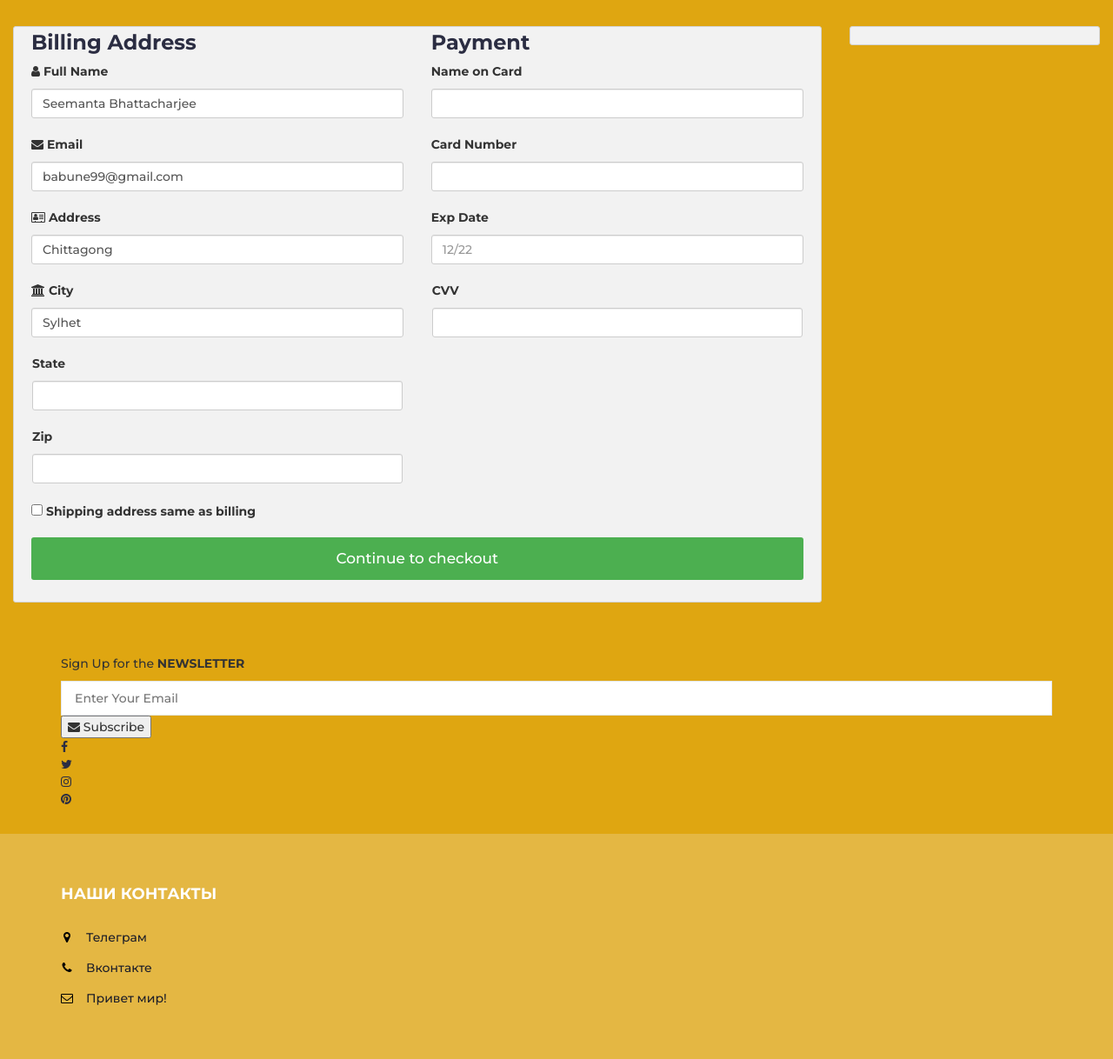
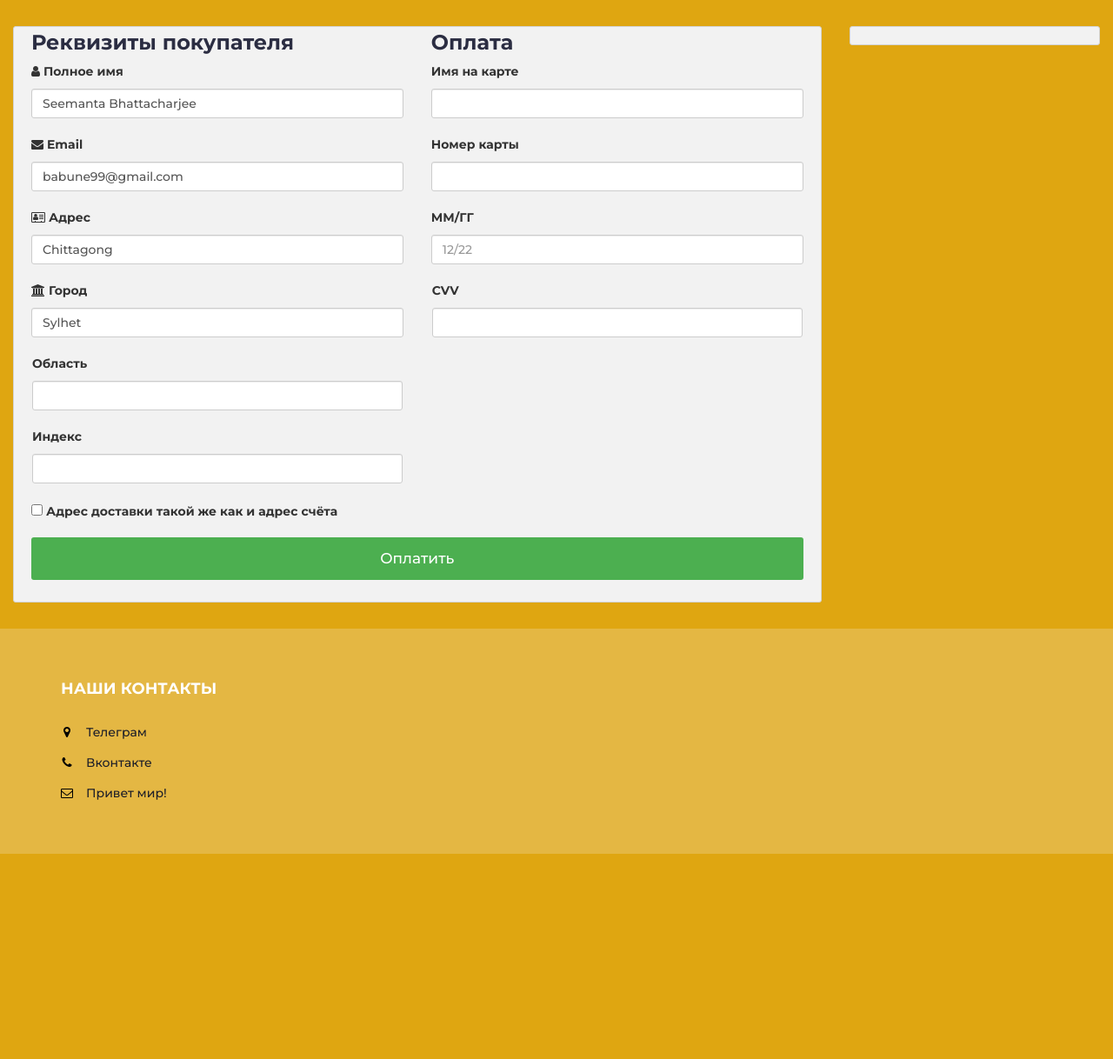
Before and after one commit to Lyub1m1y/shop, a PHP site: page /myfiles/checkout.php in a window 1280 px wide. Shown: the part 225-1443 px from the top of the page at 87% size. After the commit the page ends 1207 px from the top, so only its background shows below. Run offline with PHP 8.4, Linux system fonts and the light colour scheme; a user stored in the database is signed in; data comes from the database, SQL or seed files in the repository; data that the repository does not hold is empty; some libraries are stand-ins or nearby versions.

Commit message:
translate страница оплаты, убрал нижнюю подписку на новости

```diff
--- a/checkout.php
+++ b/checkout.php
@@ -120,23 +120,23 @@ span.price {
 					<div class="row-checkout">
 
 					<div class="col-50">
-						<h3>Billing Address</h3>
-						<label for="fname"><i class="fa fa-user" ></i> Full Name</label>
+						<h3>Реквизиты покупателя</h3>
+						<label for="fname"><i class="fa fa-user" ></i> Полное имя</label>
 						<input type="text" id="fname" class="form-control" name="firstname" pattern="^[a-zA-Z ]+$"  value="'.$row["first_name"].' '.$row["last_name"].'">
 						<label for="email"><i class="fa fa-envelope"></i> Email</label>
 						<input type="text" id="email" name="email" class="form-control" pattern="^[_a-z0-9-]+(\.[_a-z0-9-]+)*@[a-z0-9]+(\.[a-z]{2,4})$" value="'.$row["email"].'" required>
-						<label for="adr"><i class="fa fa-address-card-o"></i> Address</label>
+						<label for="adr"><i class="fa fa-address-card-o"></i> Адрес</label>
 						<input type="text" id="adr" name="address" class="form-control" value="'.$row["address1"].'" required>
-						<label for="city"><i class="fa fa-institution"></i> City</label>
+						<label for="city"><i class="fa fa-institution"></i> Город</label>
 						<input type="text" id="city" name="city" class="form-control" value="'.$row["address2"].'" pattern="^[a-zA-Z ]+$" required>
 
 						<div class="row">
 						<div class="col-50">
-							<label for="state">State</label>
+							<label for="state">Область</label>
 							<input type="text" id="state" name="state" class="form-control" pattern="^[a-zA-Z ]+$" required>
 						</div>
 						<div class="col-50">
-							<label for="zip">Zip</label>
+							<label for="zip">Индекс</label>
 							<input type="text" id="zip" name="zip" class="form-control" pattern="^[0-9]{6}(?:-[0-9]{4})?$" required>
 						</div>
 						</div>
@@ -144,18 +144,18 @@ span.price {
 
 
 					<div class="col-50">
-						<h3>Payment</h3>
+						<h3>Оплата</h3>
 
 
 
-						<label for="cname">Name on Card</label>
+						<label for="cname">Имя на карте</label>
 						<input type="text" id="cname" name="cardname" class="form-control" pattern="^[a-zA-Z ]+$" required>
 
 						<div class="form-group" id="card-number-field">
-                        <label for="cardNumber">Card Number</label>
+                        <label for="cardNumber">Номер карты</label>
                         <input type="text" class="form-control" id="cardNumber" name="cardNumber" required>
                     </div>
-						<label for="expdate">Exp Date</label>
+						<label for="expdate">ММ/ГГ</label>
 						<input type="text" id="expdate" name="expdate" class="form-control" pattern="^((0[1-9])|(1[0-2]))\/(\d{2})$" placeholder="12/22"required>
 
 
@@ -170,7 +170,7 @@ span.price {
 					</div>
 					</div>
 					</div>
-					<label><input type="CHECKBOX" name="q" class="roomselect" value="conform" required> Shipping address same as billing
+					<label><input type="CHECKBOX" name="q" class="roomselect" value="conform" required> Адрес доставки такой же как и адрес счёта
 					</label>';
 					$i=1;
 					$total=0;
@@ -196,7 +196,7 @@ span.price {
 				<input type="hidden" name="total_count" value="'.$total_count.'">
 					<input type="hidden" name="total_price" value="'.$total.'">
 
-					<input type="submit" id="submit" value="Continue to checkout" class="checkout-btn">
+					<input type="submit" id="submit" value="Оплатить" class="checkout-btn">
 				</form>
 				</div>
 			</div>
@@ -227,7 +227,7 @@ span.price {
 
 					<table class='table table-condensed'>
 					<thead><tr>
-					<th >no</th>
+					<th >Номер</th>
 					<th >Товар</th>
 					<th >	Количество	</th>
 					<th >	Стоимость</th></tr>
@@ -262,7 +262,7 @@ span.price {
 				</table>
 				<hr>
 
-				<h3>total<span class='price' style='color:black'><b>$$total</b></span></h3>";
+				<h3>Итого<span class='price' style='color:black'><b>₽$total</b></span></h3>";
 
 				}
 				?>
@@ -271,39 +271,7 @@ span.price {
 		</div>
 	</div>
 </section>
-		<div id="newsletter" class="section">
-			<!-- container -->
-			<div class="container">
-				<!-- row -->
-				<div class="row">
-					<div class="col-md-12">
-						<div class="newsletter">
-							<p>Sign Up for the <strong>NEWSLETTER</strong></p>
-							<form >
-								<input class="input" type="email" placeholder="Enter Your Email">
-								<button class="newsletter-btn"><i class="fa fa-envelope"></i> Subscribe</button>
-							</form>
-							<ul class="newsletter-follow">
-								<li>
-									<a href="#"><i class="fa fa-facebook"></i></a>
-								</li>
-								<li>
-									<a href="#"><i class="fa fa-twitter"></i></a>
-								</li>
-								<li>
-									<a href="#"><i class="fa fa-instagram"></i></a>
-								</li>
-								<li>
-									<a href="#"><i class="fa fa-pinterest"></i></a>
-								</li>
-							</ul>
-						</div>
-					</div>
-				</div>
-				<!-- /row -->
-			</div>
-			<!-- /container -->
-		</div>
+
 
 <?php
 include "footer.php";
```
